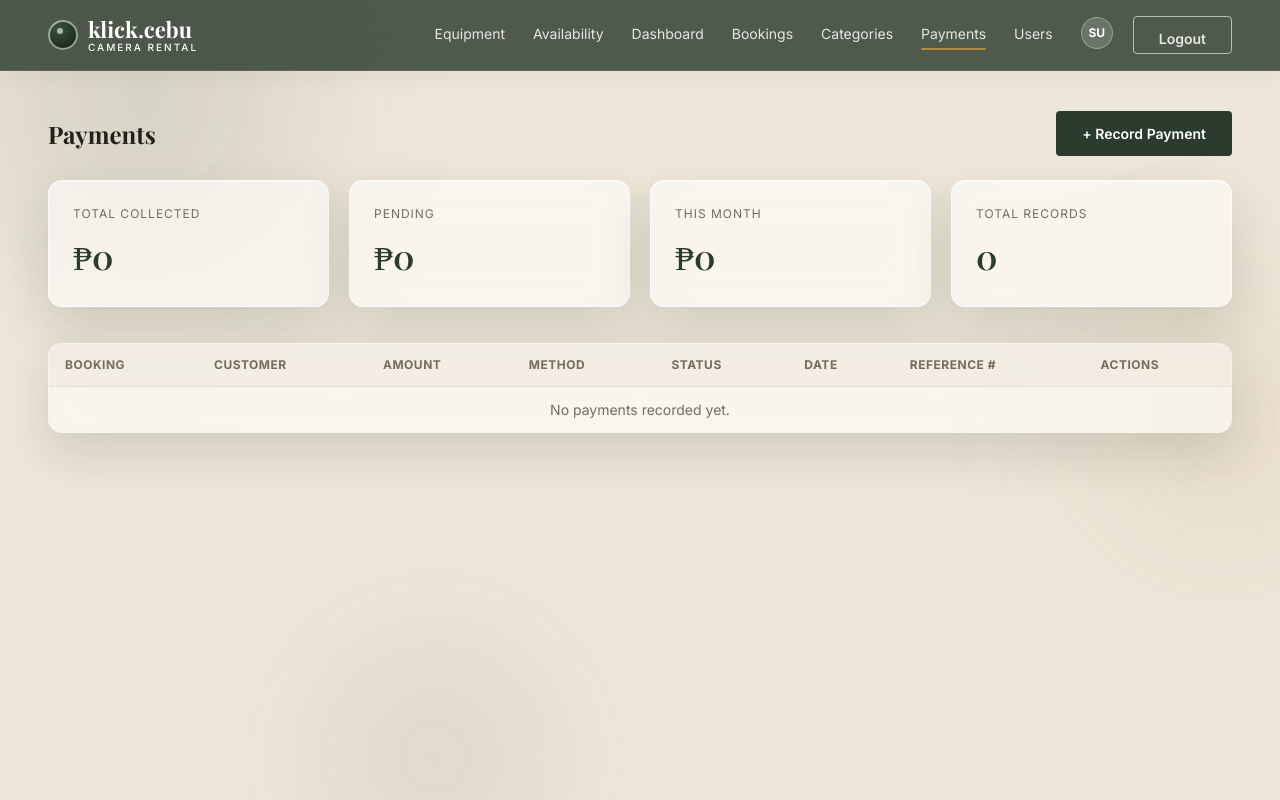
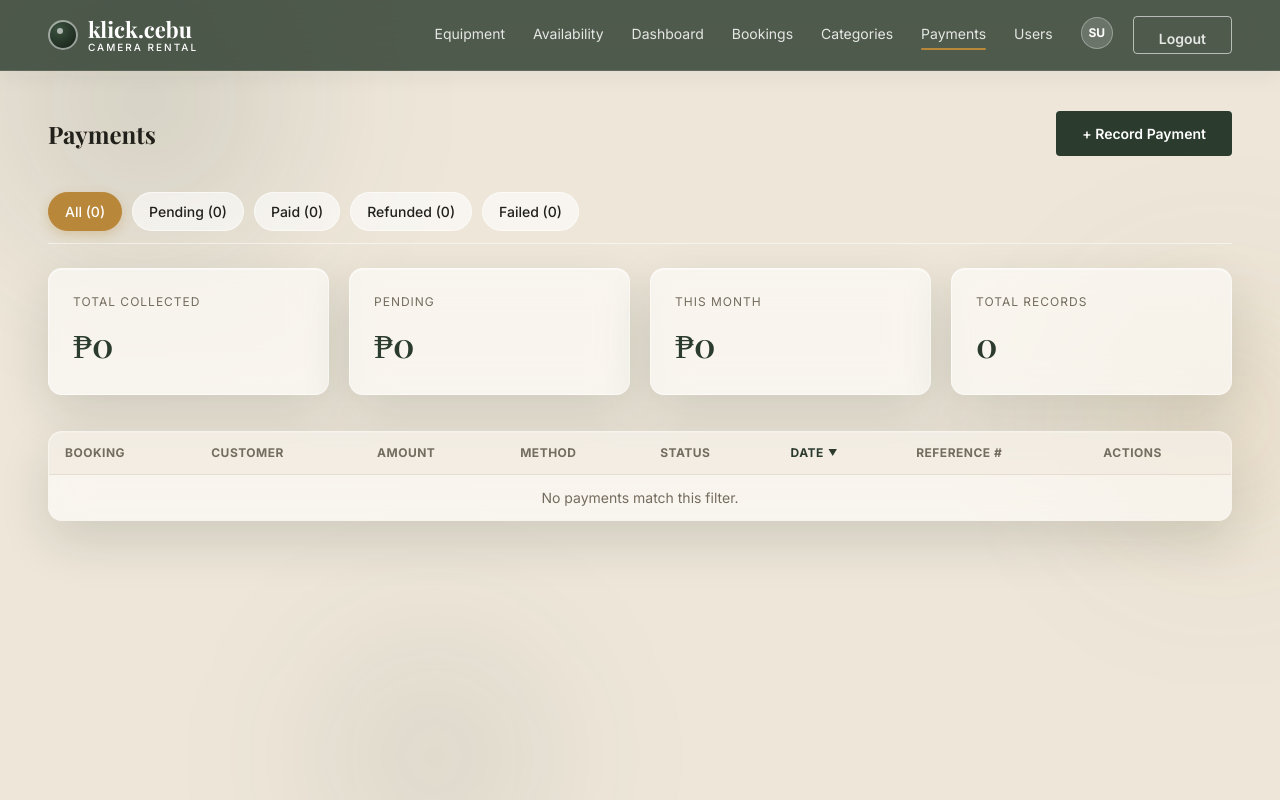
Before and after one commit to Iyan-21/klickcebuProjectproposal, a Django app: page /rentals/payments/ in a window 1280 px wide. Run offline with Django 5.2, Linux system fonts and the light colour scheme; the visitor is signed in with stand-in values (Sample User, id 1); data comes from the database, SQL or seed files in the repository; data that the repository does not hold is empty; parts of the project's set-up code (start-up, migrations or seed data) failed here and were passed over.

Commit message:
update rentals_views.py → rentals/views.py payment_list.html → rentals/templates/rentals/payment_list.html theme.css → static/css/theme.css

```diff
--- a/rentals/templates/rentals/payment_list.html
+++ b/rentals/templates/rentals/payment_list.html
@@ -5,6 +5,14 @@
     <div class="page-header">
         <h2>Payments</h2>
         <a href="{% url 'rentals:payment_create' %}" class="btn-kc">+ Record Payment</a>
+    </div>
+
+    <div class="filter-buttons">
+        <a href="?sort={{ sort_key }}&dir={{ sort_dir }}" class="filter-btn {% if not current_filter %}active{% endif %}">All ({{ status_counts.total }})</a>
+        <a href="?status=pending&sort={{ sort_key }}&dir={{ sort_dir }}" class="filter-btn {% if current_filter == 'pending' %}active{% endif %}">Pending ({{ status_counts.pending }})</a>
+        <a href="?status=paid&sort={{ sort_key }}&dir={{ sort_dir }}" class="filter-btn {% if current_filter == 'paid' %}active{% endif %}">Paid ({{ status_counts.paid }})</a>
+        <a href="?status=refunded&sort={{ sort_key }}&dir={{ sort_dir }}" class="filter-btn {% if current_filter == 'refunded' %}active{% endif %}">Refunded ({{ status_counts.refunded }})</a>
+        <a href="?status=failed&sort={{ sort_key }}&dir={{ sort_dir }}" class="filter-btn {% if current_filter == 'failed' %}active{% endif %}">Failed ({{ status_counts.failed }})</a>
     </div>
 
     <div class="stat-grid">
@@ -15,7 +23,16 @@
     </div>
 
     <table class="dash-table">
-        <thead><tr><th>Booking</th><th>Customer</th><th>Amount</th><th>Method</th><th>Status</th><th>Date</th><th>Reference #</th><th>Actions</th></tr></thead>
+        <thead><tr>
+            <th>Booking</th>
+            <th><a href="?{% if current_filter %}status={{ current_filter }}&{% endif %}sort=customer&dir={% if sort_key == 'customer' and sort_dir == 'asc' %}desc{% else %}asc{% endif %}" class="sort-link {% if sort_key == 'customer' %}active{% endif %}">Customer{% if sort_key == 'customer' %}<span class="sort-arrow">{% if sort_dir == 'asc' %}▲{% else %}▼{% endif %}</span>{% endif %}</a></th>
+            <th><a href="?{% if current_filter %}status={{ current_filter }}&{% endif %}sort=amount&dir={% if sort_key == 'amount' and sort_dir == 'asc' %}desc{% else %}asc{% endif %}" class="sort-link {% if sort_key == 'amount' %}active{% endif %}">Amount{% if sort_key == 'amount' %}<span class="sort-arrow">{% if sort_dir == 'asc' %}▲{% else %}▼{% endif %}</span>{% endif %}</a></th>
+            <th><a href="?{% if current_filter %}status={{ current_filter }}&{% endif %}sort=method&dir={% if sort_key == 'method' and sort_dir == 'asc' %}desc{% else %}asc{% endif %}" class="sort-link {% if sort_key == 'method' %}active{% endif %}">Method{% if sort_key == 'method' %}<span class="sort-arrow">{% if sort_dir == 'asc' %}▲{% else %}▼{% endif %}</span>{% endif %}</a></th>
+            <th>Status</th>
+            <th><a href="?{% if current_filter %}status={{ current_filter }}&{% endif %}sort=date&dir={% if sort_key == 'date' and sort_dir == 'asc' %}desc{% else %}asc{% endif %}" class="sort-link {% if sort_key == 'date' %}active{% endif %}">Date{% if sort_key == 'date' %}<span class="sort-arrow">{% if sort_dir == 'asc' %}▲{% else %}▼{% endif %}</span>{% endif %}</a></th>
+            <th>Reference #</th>
+            <th>Actions</th>
+        </tr></thead>
         <tbody>
             {% for p in payments %}
             <tr>
@@ -41,7 +58,7 @@
                 </td>
             </tr>
             {% empty %}
-            <tr><td colspan="8" class="empty-state">No payments recorded yet.</td></tr>
+            <tr><td colspan="8" class="empty-state">No payments match this filter.</td></tr>
             {% endfor %}
         </tbody>
     </table>
--- a/rentals/views.py
+++ b/rentals/views.py
@@ -295,17 +295,53 @@ def booking_delete(request, pk):
 @login_required
 @user_passes_test(is_admin, login_url='dashboard:home')
 def payment_list(request):
-    payments = Payment.objects.select_related('booking', 'booking__customer', 'booking__equipment').all()
+    all_payments = Payment.objects.select_related('booking', 'booking__customer', 'booking__equipment').all()
     today = timezone.localdate()
     totals = {
-        'collected': payments.filter(payment_status='paid').aggregate(s=Sum('amount'))['s'] or 0,
-        'pending': payments.filter(payment_status='pending').aggregate(s=Sum('amount'))['s'] or 0,
-        'this_month': payments.filter(
+        'collected': all_payments.filter(payment_status='paid').aggregate(s=Sum('amount'))['s'] or 0,
+        'pending': all_payments.filter(payment_status='pending').aggregate(s=Sum('amount'))['s'] or 0,
+        'this_month': all_payments.filter(
             payment_status='paid', payment_date__year=today.year, payment_date__month=today.month
         ).aggregate(s=Sum('amount'))['s'] or 0,
-        'count': payments.count(),
+        'count': all_payments.count(),
     }
-    return render(request, 'rentals/payment_list.html', {'payments': payments, 'totals': totals})
+    status_counts = {
+        'total': all_payments.count(),
+        'pending': all_payments.filter(payment_status='pending').count(),
+        'paid': all_payments.filter(payment_status='paid').count(),
+        'refunded': all_payments.filter(payment_status='refunded').count(),
+        'failed': all_payments.filter(payment_status='failed').count(),
+    }
+
+    payments = all_payments
+    status_filter = request.GET.get('status', '')
+    if status_filter in ['pending', 'paid', 'refunded', 'failed']:
+        payments = payments.filter(payment_status=status_filter)
+
+    # Sorting: ?sort=amount|date|customer|method&dir=asc|desc (defaults to newest first)
+    sort_fields = {
+        'amount': 'amount',
+        'date': 'payment_date',
+        'customer': 'booking__customer__first_name',
+        'method': 'payment_method',
+    }
+    sort_key = request.GET.get('sort', '')
+    sort_dir = request.GET.get('dir', 'desc')
+    if sort_key in sort_fields:
+        field = sort_fields[sort_key]
+        payments = payments.order_by(field if sort_dir == 'asc' else f'-{field}')
+    else:
+        sort_key, sort_dir = 'date', 'desc'
+        payments = payments.order_by('-created_at')
+
+    return render(request, 'rentals/payment_list.html', {
+        'payments': payments,
+        'totals': totals,
+        'status_counts': status_counts,
+        'current_filter': status_filter,
+        'sort_key': sort_key,
+        'sort_dir': sort_dir,
+    })
 
 
 @login_required
--- a/static/css/theme.css
+++ b/static/css/theme.css
@@ -223,6 +223,11 @@ a { transition: color .15s var(--ease); }
 .dash-table td { padding: 12px 16px; border-top: 1px solid rgba(218,210,192,0.6); font-size: 14px; }
 .dash-table tbody tr { transition: background .15s var(--ease); }
 .dash-table tbody tr:hover { background: rgba(255,255,255,0.5); }
+
+.sort-link { color: var(--muted); text-decoration: none; display: inline-flex; align-items: center; gap: 4px; transition: color .15s var(--ease); }
+.sort-link:hover { color: var(--forest); }
+.sort-link.active { color: var(--forest); font-weight: 700; }
+.sort-arrow { font-size: 9px; }
 
 .dash-subtitle { font-size: 18px; margin-top: var(--space-5); margin-bottom: var(--space-3); }
 .dash-columns { display: grid; grid-template-columns: 1.3fr 1fr; gap: var(--space-5); align-items: start; }
```
